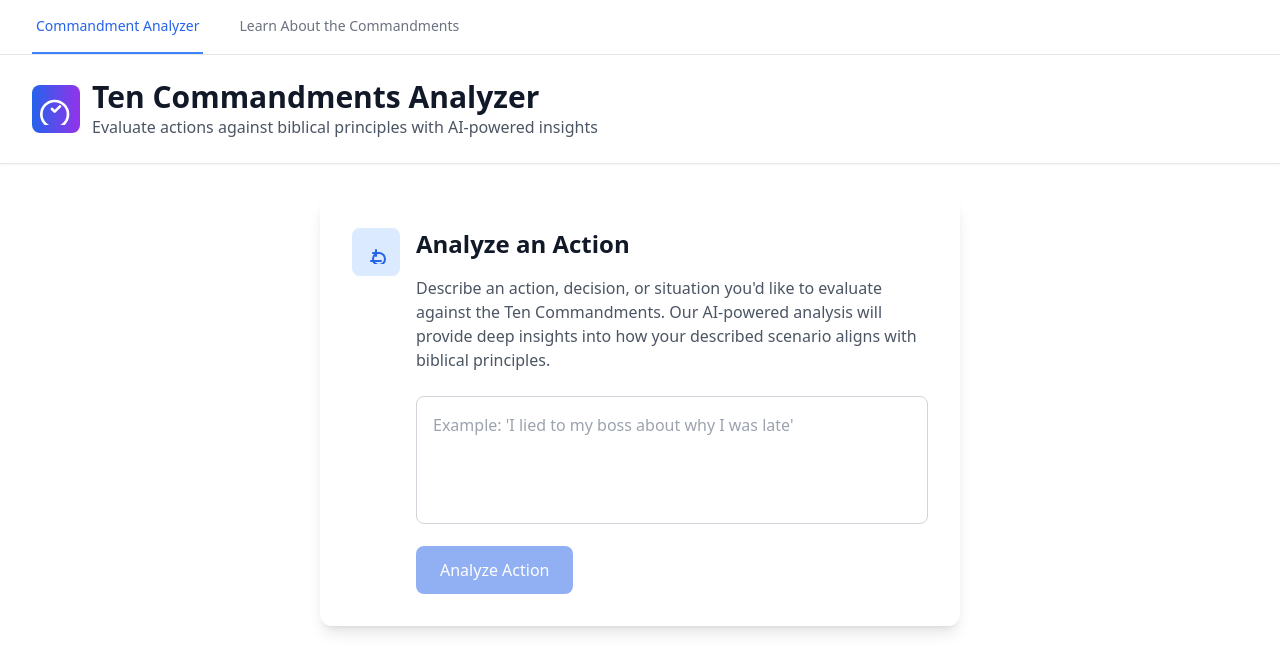
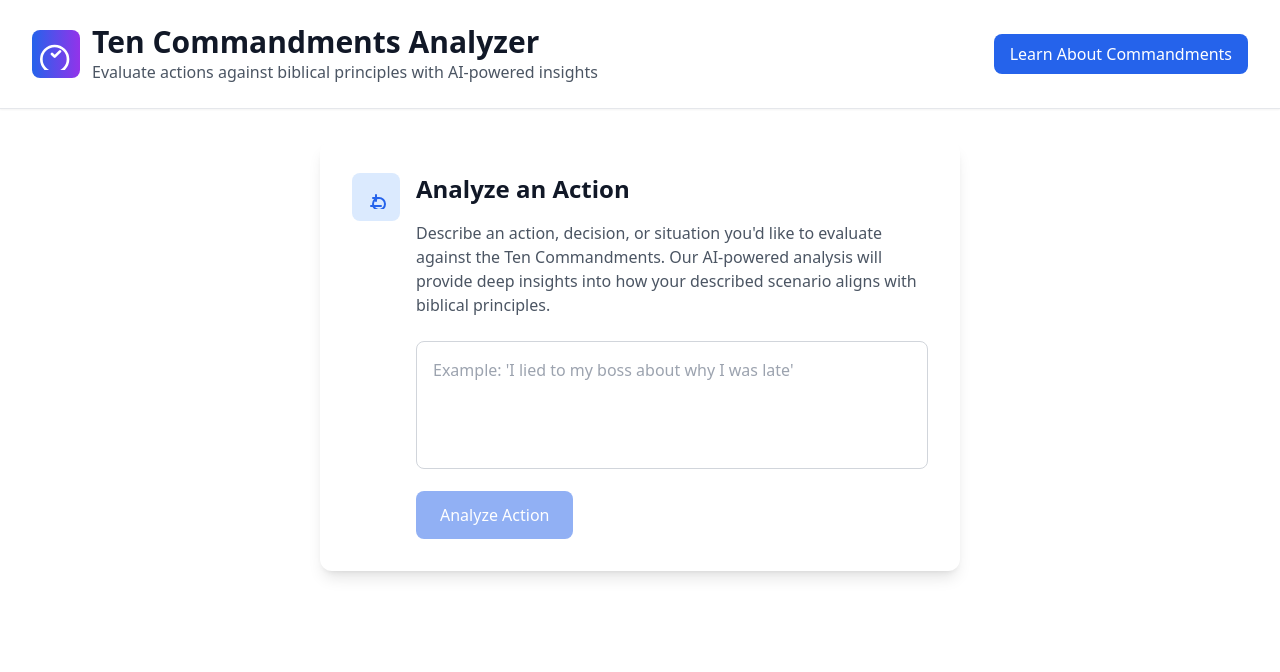
Before and after one commit to BMO777/ubiquitous-decalogue, a React (Vite) app: page / in a window 1280 px wide. Shown: the top 672 px of the page. Built offline with nearby package versions, Linux system fonts and the light colour scheme.

Commit message:
[dyad] Adding education link to front page - wrote 3 file(s)

```diff
--- a/src/App.jsx
+++ b/src/App.jsx
@@ -8,8 +8,11 @@ function App() {
 
   return (
     <div>
-      <Navigation activeTab={activeTab} setActiveTab={setActiveTab} />
-      {activeTab === 'analyzer' ? <Home /> : <Education />}
+      {activeTab === 'analyzer' ? (
+        <Home onNavigateToEducation={() => setActiveTab('education')} />
+      ) : (
+        <Education />
+      )}
     </div>
   );
 }
--- a/src/components/Header.jsx
+++ b/src/components/Header.jsx
@@ -1,10 +1,11 @@
 import React from "react";
 import Shield from "../assets/icons/Shield";
 
-export default function Header() {
+export default function Header({ onNavigateToEducation }) {
   return (
     <header className="bg-white shadow-sm border-b">
       <div className="max-w-7xl mx-auto px-4 sm:px-6 lg:px-8 py-6">
+        <div className="flex items-center justify-between">
           <div className="flex items-center space-x-3">
             <div className="bg-gradient-to-r from-blue-600 to-purple-600 p-2 rounded-lg">
               <Shield className="w-8 h-8 text-white" />
@@ -19,6 +20,13 @@ export default function Header() {
               </p>
             </div>
           </div>
+          <button
+            onClick={onNavigateToEducation}
+            className="px-4 py-2 bg-blue-600 text-white rounded-lg hover:bg-blue-700 transition-colors font-medium"
+          >
+            Learn About Commandments
+          </button>
+        </div>
       </div>
     </header>
   );
--- a/src/pages/Home.jsx
+++ b/src/pages/Home.jsx
@@ -8,7 +8,7 @@ import { commandments } from '../utils/commandments';
 import useLocalStorage from '../hooks/useLocalStorage';
 
 // ✅ DEFAULT EXPORT — This fixes the build error
-export default function Home() {
+export default function Home({ onNavigateToEducation }) {
   const [inputText, setInputText] = useState('');
   const [analysis, setAnalysis] = useState(null);
   const [isLoading, setIsLoading] = useState(false);
@@ -127,7 +127,7 @@ export default function Home() {
 
   return (
     <div>
-      <Header />
+      <Header onNavigateToEducation={onNavigateToEducation} />
       <main className="max-w-2xl mx-auto px-4 py-8">
         <form onSubmit={handleAnalyze}>
           <InputSection
```
Lines whose indentation alone changed are shown as unchanged.
